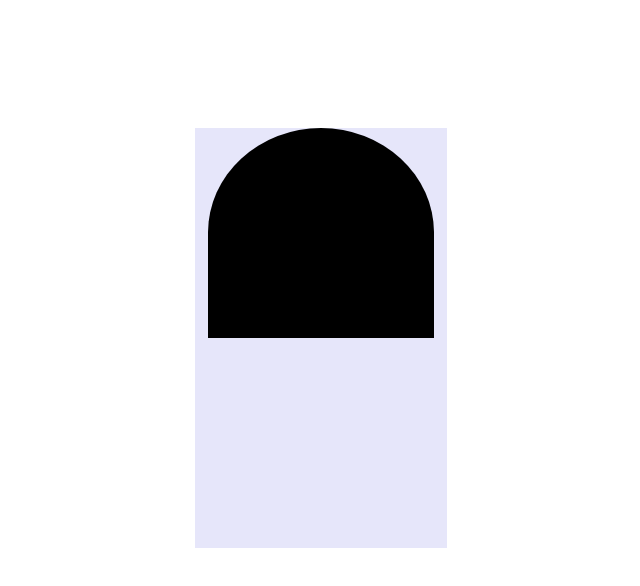
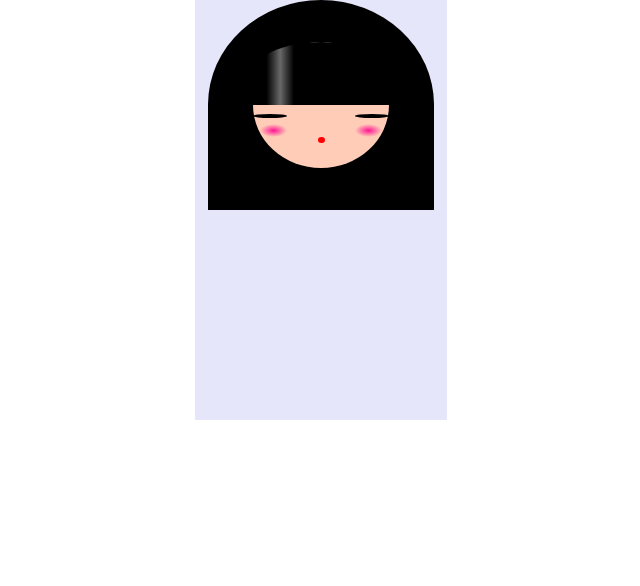
Before and after one commit to Carochan/kimidoll, a plain HTML site: page index.html in a window 1280 px wide. Shown: the whole page, without its empty margins (319-959 px from the left). Drawn offline with Linux system fonts and the light colour scheme.

Commit message:
Finish the face

```diff
--- a/index.html
+++ b/index.html
@@ -10,8 +10,14 @@
     <div class="head">
       <div class="hair">
         <div class="face-area">
-          <div class="fringe"></div>
-          <div class="face"></div>
+          <div class="top-area"></div>
+          <div class="bottom-area">
+            <div class="eye"></div>
+            <div class="eye eye-right"></div>
+            <div class="mouth"></div>
+            <div class="blush blush-left"></div>
+            <div class="blush blush-right"></div>
+          </div>
         </div>
       </div>
     </div>
--- a/styles.css
+++ b/styles.css
@@ -13,7 +13,7 @@ body {
   height: 30em;
   background: lavender;
   margin: auto;
-  margin-top: 10%;
+  top: 10%;
 }
 
 /*styling the head*/
@@ -31,6 +31,66 @@ body {
   border-top-right-radius: 50% 50%;
   border-top-left-radius:  50% 50%;
 }
+.face-area {
+  width: 60%;
+  height: 60%;
+  background: #FFCDB7;
+  border-radius: 50% / 50%;
+  position: relative;
+  margin: auto;
+  top: 20%;
+}
+.face-area .top-area {
+  width: 100%;
+  height: 50%;
+  background-image: linear-gradient(to right,
+    black 10%,
+    dimgrey 20%,
+    black 30%);
+  border-top-right-radius: 50% 50%;
+  border-top-left-radius:  50% 50%;
+}
+.face-area .bottom-area {
+  width: 100%;
+  height: 50%;
+  position: relative;
+}
+.bottom-area div {
+  position: absolute;
+}
+.eye {
+  width: 25%;
+  border-top: 4px solid black;
+  top: 15%;
+  border-radius: 50% / 50%;
+}
+.eye-right {
+  right: 0;
+}
+.mouth {
+  width: 5%;
+  height: 10%;
+  border-radius: 100% / 100%;
+  background: red;
+  bottom: 40%;
+  left: 48%;
+}
+.blush {
+  width: 20%;
+  height: 20%;
+  border-radius: 50% / 50%;
+  background-image: radial-gradient(50% 50%,
+    deeppink,
+    #FFCDB7);
+  bottom: 50%;
+}
+.blush-left {
+  left: 5%;
+}
+.blush-right {
+  right: 5%;
+}
+
 
 /*Styling the body*/
 
```
